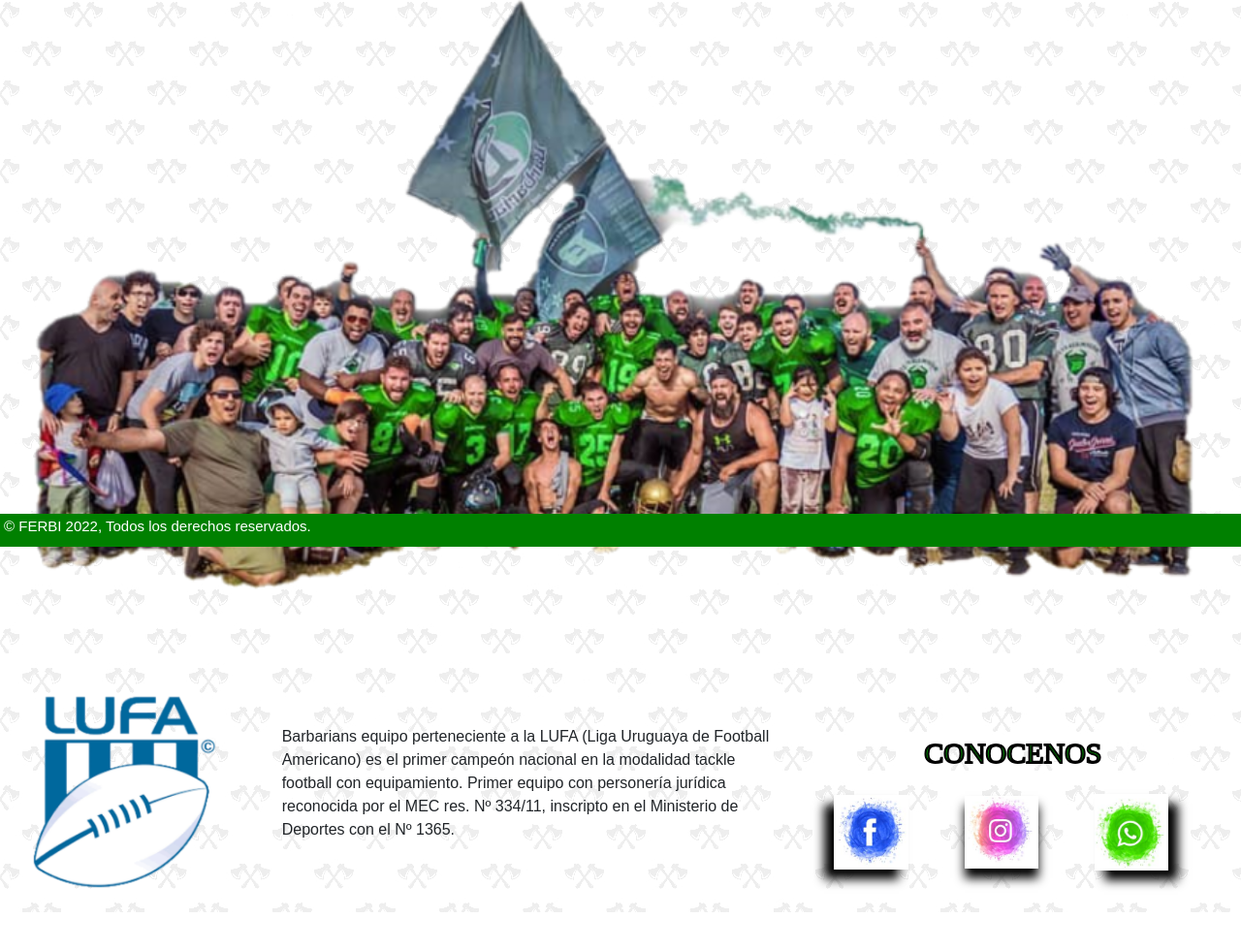
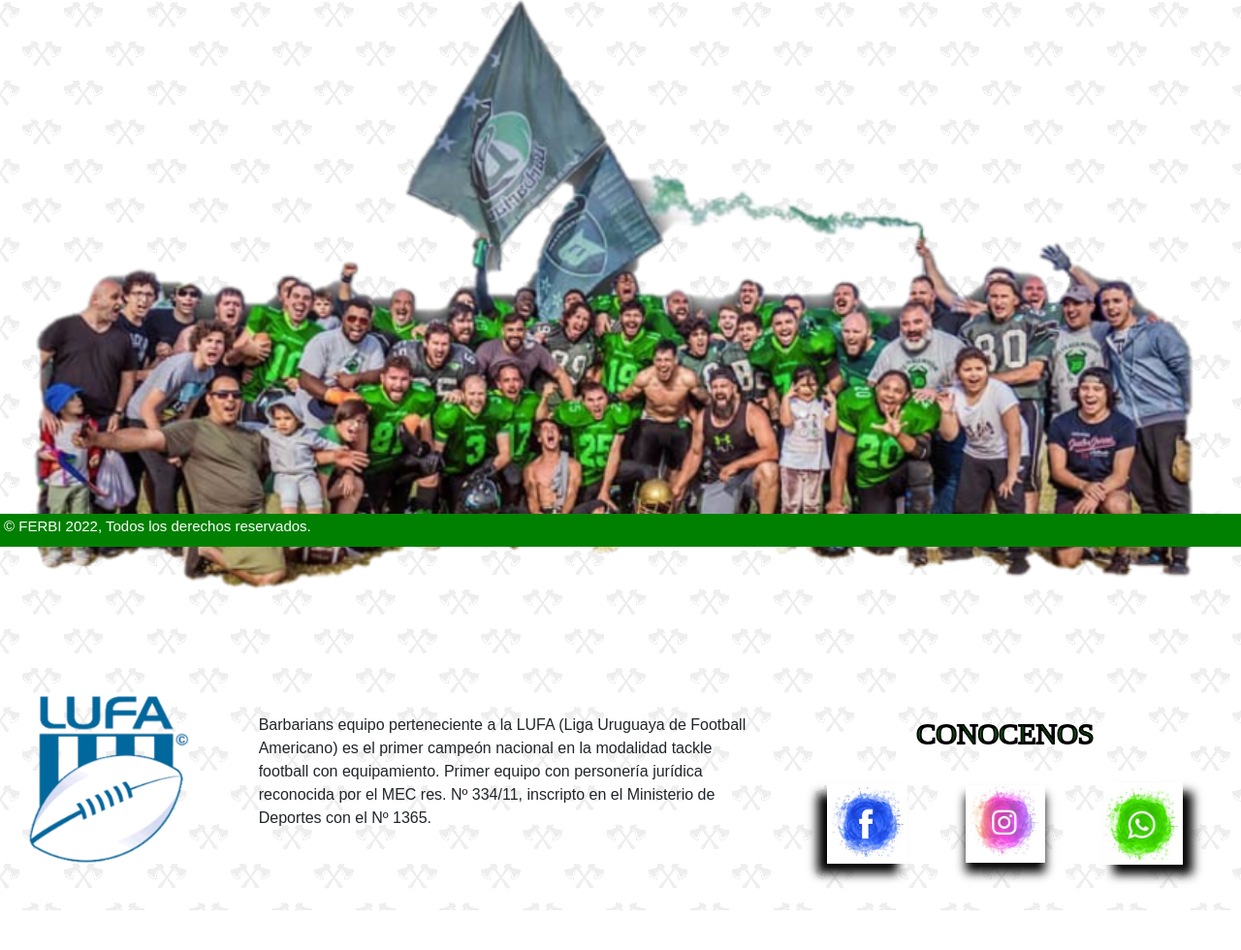
Before and after one commit to Flarrica/BarbariansLarrica, a plain HTML site: page index.html in a window 1280 px wide. Shown: the part 236-1216 px from the top of the page at 97% size. Drawn offline with nearby package versions, Linux system fonts and the light colour scheme; a web font is replaced by a local one.

Commit message:
mas cambios en index

```diff
--- a/index.html
+++ b/index.html
@@ -23,7 +23,7 @@
             <img data-aos="fade-left" class="techoB" src="./assets/img/B.png" alt="ImagenB">
         </div>
     </header>
-    <main class="base">
+    <main class="base col-12">
         <nav class="navbar sticky-top navbar-expand-lg navbar-dark">
             <div class="container-fluid">
                 <a class="navbar-brand" href="#"></a>
@@ -55,17 +55,17 @@
             </div>
         </nav>
         <img class="img-fluid col-12" src="./assets/img/pf1.png" alt="cuadro">
-        <div class="row col-12 mb-4 align-items-center justify-content-around">
-            <a class="m-4 col-4 col-lg-2" href="https://www.lufa.com.uy/" target="_blank"> <img class="img-fluid" src="./assets/img/LUFA.png" alt="webLufa" ></a>
-            <p class="text-center col-8 col-lg-5 text-lg-start ">Barbarians equipo perteneciente a la LUFA (Liga Uruguaya de Football Americano) es el primer campeón nacional en la modalidad tackle football con equipamiento. Primer equipo con personería jurídica reconocida por el MEC res. Nº 334/11, inscripto en el Ministerio de Deportes con el Nº 1365.</p>
-            <div class="col-12 col-lg-4">
-                <div class="tituloTienda col-12 text-center">
-                    <h3 class="m-2 m-sm-4">CONOCENOS</h3>
+        <div class="row col-12 pb-4 align-items-center justify-content-around">
+            <a class="p-4 col-4 col-lg-2" href="https://www.lufa.com.uy/" target="_blank"> <img class="img-fluid" src="./assets/img/LUFA.png" alt="webLufa" ></a>
+            <p class="text-center col-9 col-lg-5 text-lg-start ">Barbarians equipo perteneciente a la LUFA (Liga Uruguaya de Football Americano) es el primer campeón nacional en la modalidad tackle football con equipamiento. Primer equipo con personería jurídica reconocida por el MEC res. Nº 334/11, inscripto en el Ministerio de Deportes con el Nº 1365.</p>
+            <div class="align-items-center justify-content-center col-11 col-lg-4">
+                <div class="tituloTienda col-3text-center">
+                    <h3 class="p-2 p-sm-4">CONOCENOS</h3>
                 </div>
-                <div class="row col-12 align-items-center justify-content-around">
-                    <a data-aos="fade-up-right" class="col-3 img-fluid" href="https://www.facebook.com/BarbariansFootballAmericanoUruguay" target="_blank"> <img class="pieRedes__face img-fluid" src="./assets/img/redes/face.png" alt="webFace" ></a>
-                    <a data-aos="fade-up" class="col-3 img-fluid"  href="https://www.instagram.com/barbarians_uy/" target="_blank"> <img class="pieRedes__inst img-fluid" src="./assets/img/redes/inst.png" alt="webInst" ></a>
-                    <a data-aos="fade-up-left" class="col-3 img-fluid"  href="https://wa.me/59891085527" target="_blank"><img class="pieRedes__what img-fluid" src="./assets/img/redes/what.png" alt="webWhat" ></a>
+                <div class="row align-items-center justify-content-around">
+                    <a data-aos="fade-up" class="col-3" href="https://www.facebook.com/BarbariansFootballAmericanoUruguay" target="_blank"> <img class="pieRedes__face img-fluid" src="./assets/img/redes/face.png" alt="webFace" ></a>
+                    <a data-aos="fade-up" class="col-3"  href="https://www.instagram.com/barbarians_uy/" target="_blank"> <img class="pieRedes__inst img-fluid" src="./assets/img/redes/inst.png" alt="webInst" ></a>
+                    <a data-aos="fade-up" class="col-3"  href="https://wa.me/59891085527" target="_blank"><img class="pieRedes__what img-fluid" src="./assets/img/redes/what.png" alt="webWhat" ></a>
                 </div>
             </div>
         </div>
```
